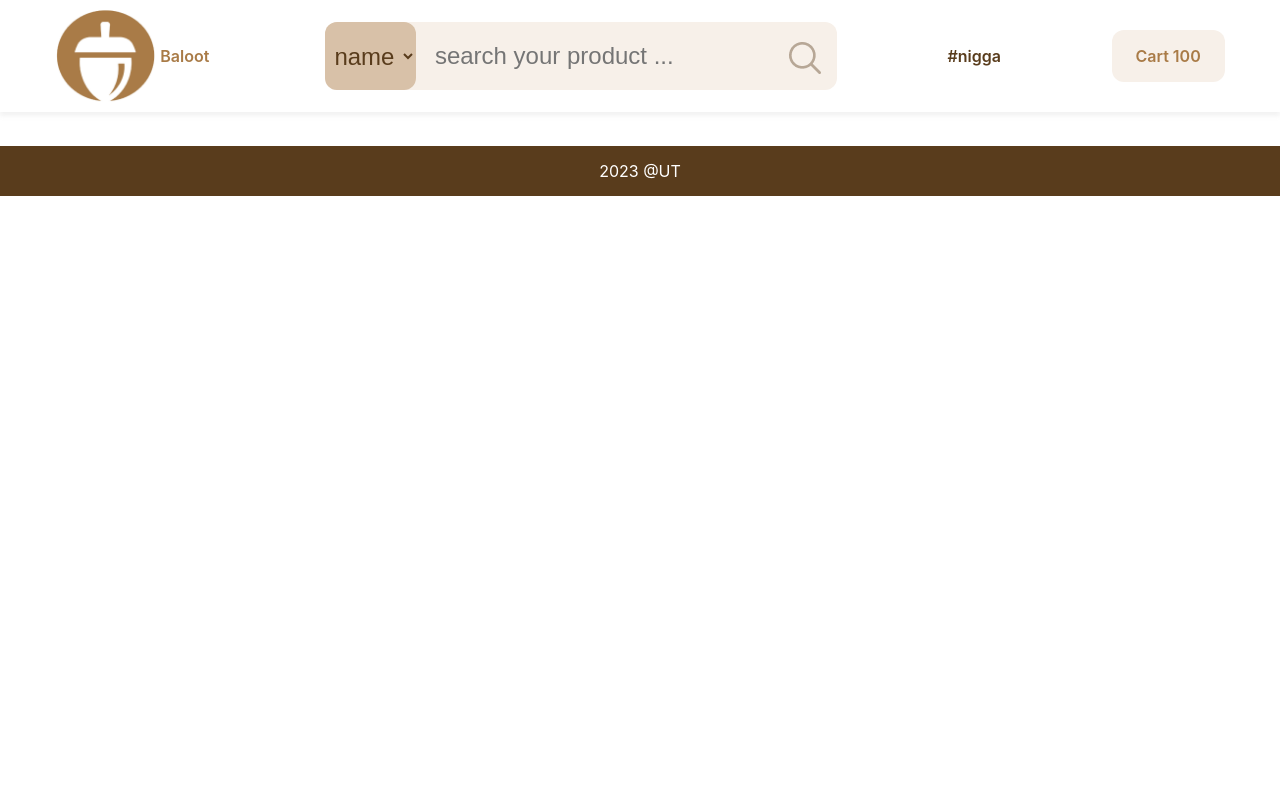
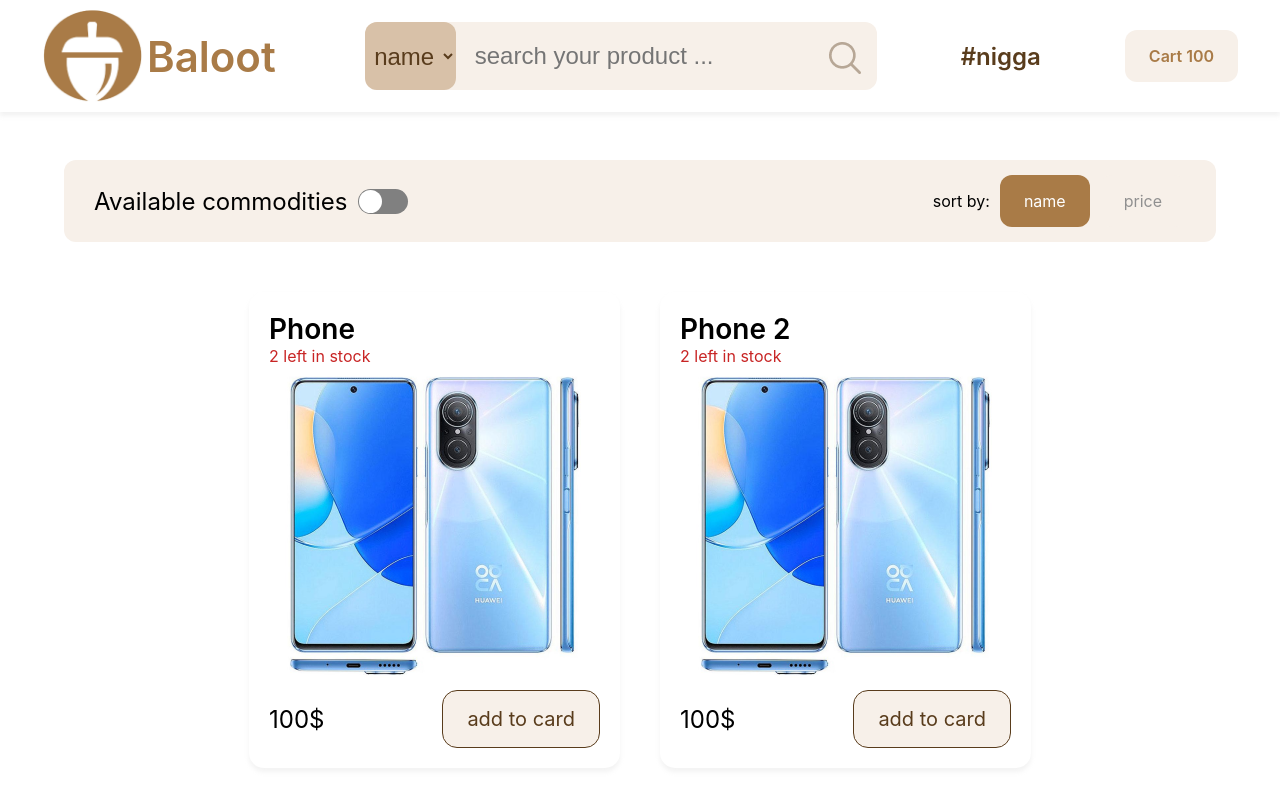
Before and after one commit to mdyerf/baloot, a React (Create React App) app: page / in a window 1280 px wide. Shown: the top 800 px of the page. Built offline with nearby package versions, Linux system fonts and the light colour scheme.

Commit message:
products and filters

```diff
--- a/src/App.css
+++ b/src/App.css
@@ -9,6 +9,24 @@ body {
     --color-baloot-bgc-light: #F7F0E9;
     --color-baloot-bgc-dark: #D8C1A8;
     --color-disable: #909090;
+}
+
+.text {
+    margin: 0;
+}
+.text--size-medium {
+    font-size: 24px;
+}
+.text--size-large {
+    font-size: 28px;
+    font-weight: 600;
+    line-height: 34px;
+}
+.text--size-xlarge {
+    font-size: 42px;
+}
+.text--red {
+    color: #C82525;
 }
 
 .background {
@@ -130,7 +148,98 @@ body {
     color: var(--color-baloot-bgc-light);
     opacity: 0.4;
 }
+.filter {
+    border-radius: 12px;
+    display: flex;
+    justify-content: space-between;
+    width: 100%;
+    margin: 30px auto;
+    background-color: var(--color-baloot-bgc-light);
+    padding: 15px 30px;
+    box-sizing: border-box;
+}
+.filter__available {
+    display: flex;
+    align-items: center;
+}
+.switch {
+    margin: 10px;
+    position: relative;
+    cursor: pointer;
+}
+.switch__bg {
+    width: 50px;
+    height: 25px;
+    background-color: #808080;
+    border-radius: 100px;
+}
+.switch.active .switch__bg {
+    background-color: green;
+}
+.switch.active .switch__toggle {
+    right: 1px;
+    left: auto;
+}
+.switch__toggle {
+    height: 23px;
+    width: 23px;
+    background-color: white;
+    position: absolute;
+    top: 1px;
+    left: 1px;
+    border-radius: 50%;
+}
 
+.sort {
+    display: flex;
+    align-items: center;
+    justify-content: space-between;
+    gap: 10px;
+}
+.sort .button {
+    color: var(--color-disable);
+}
+.button.button--variant-skeleton {
+    border: 1px solid #593C1C;
+    border-radius: 15px;
+    font-size: 20px;
+    color: #593C1C;
+}
+.button.button.button--variant-disable {
+    background: #F5F5F5;
+    border: 1px solid #919191;
+    border-radius: 15px;
+    font-size: 20px;
+    text-align: center;
+    color: #919191;
+}
+.button.button--variant-selected {
+    color: white;
+    background-color: var(--color-baloot-light);
+}
+.products {
+    display: flex;
+    align-items: center;
+    justify-content: center;
+    flex-wrap: wrap;
+}
+.page-container {
+    width: 100%;
+    box-sizing: border-box;
+    padding: 0 5%;
+}
+
+.product-card {
+    padding: 20px;
+    box-shadow: 0px 4px 4px 0px #D0D0D040;
+    border-radius: 15px;
+    margin: 20px;
+}
+.price-inline {
+    display: flex;
+    justify-content: space-between;
+    align-items: center;
+}
 .footer {
     width: 100%;
     color: white;
--- /dev/null
+++ b/src/components/Filter.js
@@ -0,0 +1,29 @@
+import React from "react";
+import Button from "./Button";
+import Switch from "./Switch";
+import Text from "./Text";
+
+function Filter({ available, onAvailableChange, sortBy, onSortByChange }) {
+  const renderSortButton = (name) => (
+    <Button
+      onClick={() => onSortByChange(name)}
+      text={name}
+      variant={sortBy === name ? "selected" : null}
+    />
+  );
+  return (
+    <div class="filter">
+      <div class="filter__available">
+        <Text size="medium">Available commodities</Text>
+        <Switch active={available} onChange={onAvailableChange} />
+      </div>
+      <div class="sort">
+        <Text size="small">sort by:</Text>
+        {renderSortButton("name")}
+        {renderSortButton("price")}
+      </div>
+    </div>
+  );
+}
+
+export default Filter;
--- /dev/null
+++ b/src/components/ProductCard.js
@@ -0,0 +1,19 @@
+import React from "react";
+import Button from "./Button";
+import Text from "./Text";
+
+function ProductCard({ title, remaining, pic, price }) {
+  return (
+    <div class="product-card">
+      <Text size="large">{title}</Text>
+      <Text className="text--red">{remaining} left in stock</Text>
+      <img src={pic} alt="product" />
+      <div class="price-inline">
+        <Text size="medium">{price}$</Text>
+        <Button text="add to card" variant="skeleton" />
+      </div>
+    </div>
+  );
+}
+
+export default ProductCard;
--- /dev/null
+++ b/src/components/Switch.js
@@ -0,0 +1,12 @@
+import React from "react";
+
+function Switch({ active, onChange }) {
+  return (
+    <div onClick={() => onChange(!active)} className={`switch ${active ? "active" : null}`}>
+      <div className="switch__bg"></div>
+      <div className="switch__toggle"></div>
+    </div>
+  );
+}
+
+export default Switch;
--- a/src/screens/Home.js
+++ b/src/screens/Home.js
@@ -1,14 +1,63 @@
-import React from 'react';
-import Footer from '../components/Footer';
-import Header from '../components/Header';
+import React, { useEffect, useState } from "react";
+import Filter from "../components/Filter";
+import Footer from "../components/Footer";
+import Header from "../components/Header";
+import ProductCard from "../components/ProductCard";
 
 function Home() {
+  const [commodities, setCommodities] = useState([]);
+  const [available, setAvailable] = useState(false);
+  const [sortBy, setSortBy] = useState("name");
+
+  useEffect(() => {
+    setCommodities([
+      {
+        title: 'Phone',
+        remaining: 2,
+        pic: require('../assets/Product.png'),
+        price: 100,
+      },
+      {
+        title: 'Phone 2',
+        remaining: 2,
+        pic: require('../assets/Product.png'),
+        price: 100,
+      },
+      {
+        title: 'Phone 3',
+        remaining: 2,
+        pic: require('../assets/Product.png'),
+        price: 100,
+      }
+    ]);
+  }, [sortBy, available]);
+
   return (
     <>
       <Header showSearch />
+      <div class="page-container">
+        <Filter
+          available={available}
+          sortBy={sortBy}
+          onAvailableChange={setAvailable}
+          onSortByChange={setSortBy}
+        />
+
+        <div class="products">
+          {commodities.map(commodity => (
+            <ProductCard
+              key={commodity.title}
+              title={commodity.title}
+              remaining={commodity.remaining}
+              pic={commodity.pic}
+              price={commodity.price}
+            />
+          ))}
+        </div>
+      </div>
       <Footer />
     </>
-  )
+  );
 }
 
 export default Home;
```
Also changed, not shown: src/assets/Product.png (added).
